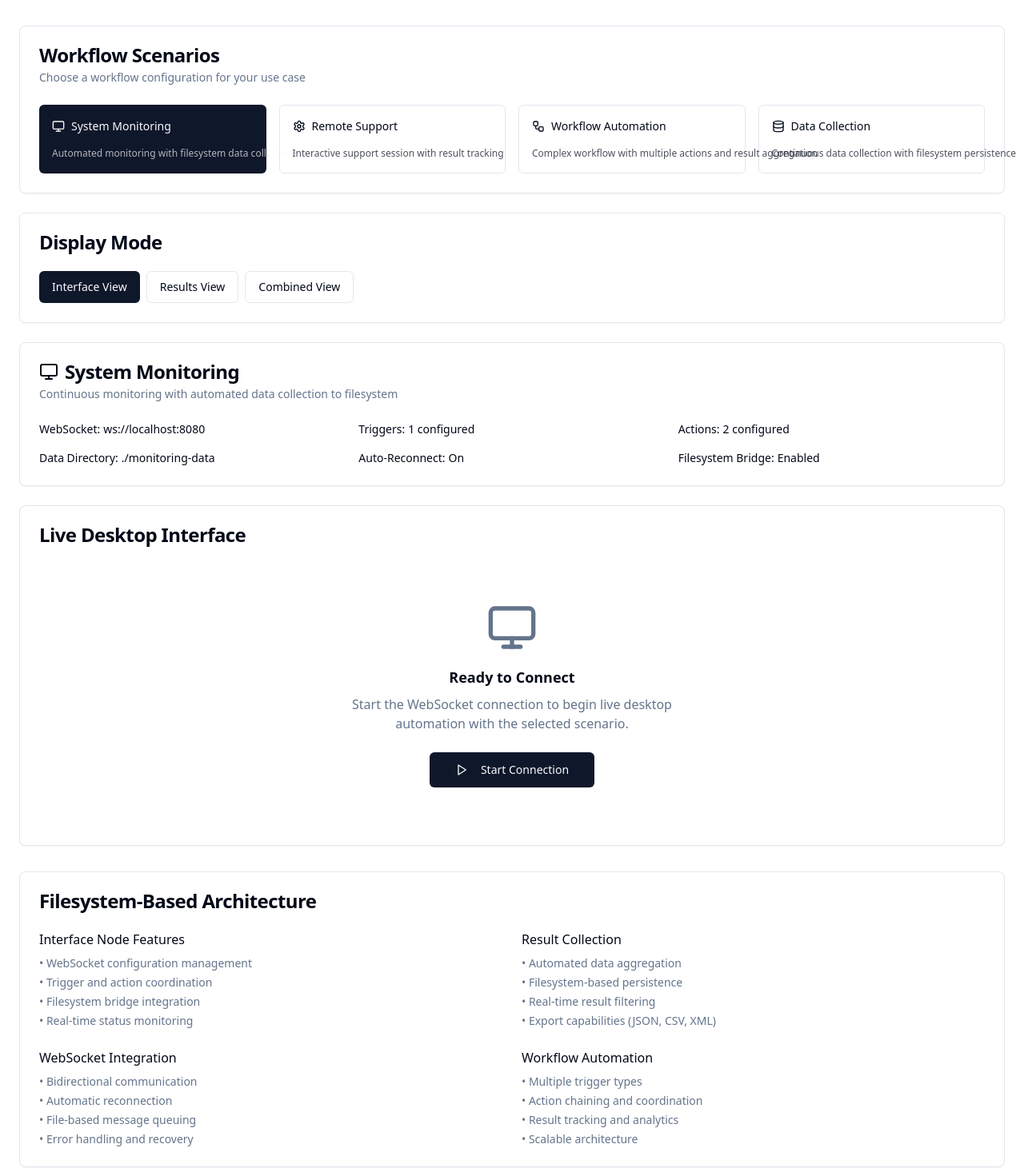
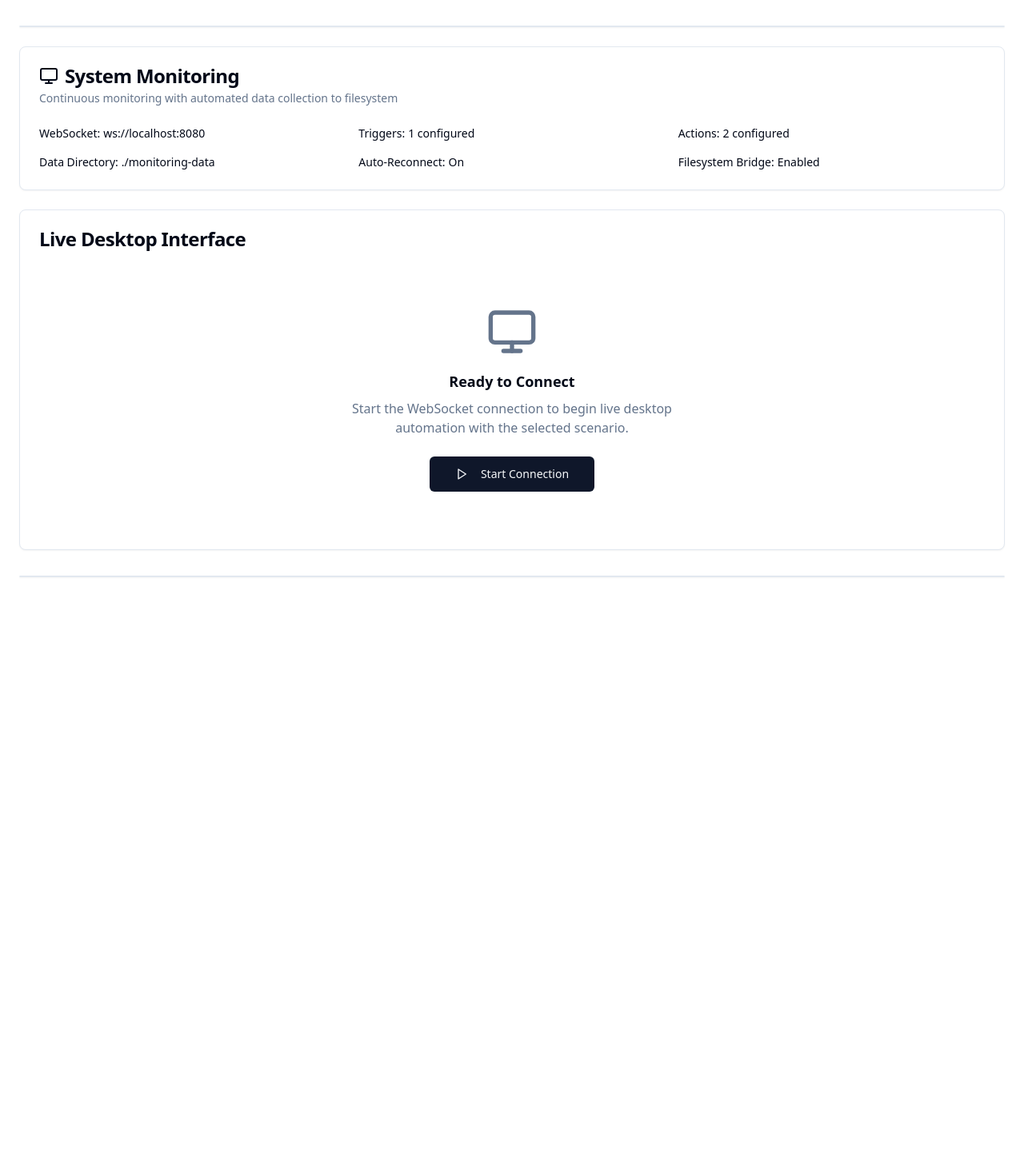
Before and after one commit to Flissel/Automation_ui, a React (Vite) app: page /live-desktop in a window 1280 px wide. Shown: the part 84-1550 px from the top of the page at 80% size. After the commit the page ends 830 px from the top, so only its background shows below. Built offline with nearby package versions, Linux system fonts and the light colour scheme.

Commit message:
Visual edit in Lovable
Edited UI in Lovable

```diff
--- a/src/pages/LiveDesktop.tsx
+++ b/src/pages/LiveDesktop.tsx
@@ -236,40 +236,10 @@ const LiveDesktop: React.FC = () => {
   // ============================================================================
 
   const renderScenarioSelector = () => <Card className="mb-6">
-      <CardHeader>
-        <CardTitle>Workflow Scenarios</CardTitle>
-        <CardDescription>Choose a workflow configuration for your use case</CardDescription>
-      </CardHeader>
-      <CardContent>
-        <div className="grid grid-cols-1 md:grid-cols-2 lg:grid-cols-4 gap-4">
-          {demoScenarios.map(scenario => <Button key={scenario.id} variant={selectedScenario === scenario.id ? "default" : "outline"} className="h-auto p-4 flex-col items-start space-y-2" onClick={() => setSelectedScenario(scenario.id)}>
-              <div className="flex items-center space-x-2 w-full">
-                {scenario.icon}
-                <span className="font-medium">{scenario.title}</span>
-              </div>
-              <p className="text-xs text-left opacity-70">{scenario.description}</p>
-            </Button>)}
-        </div>
-      </CardContent>
+
+
     </Card>;
-  const renderViewModeSelector = () => <Card className="mb-6">
-      <CardHeader>
-        <CardTitle>Display Mode</CardTitle>
-      </CardHeader>
-      <CardContent>
-        <div className="flex space-x-2">
-          <Button variant={viewMode === 'interface' ? "default" : "outline"} onClick={() => setViewMode('interface')}>
-            Interface View
-          </Button>
-          <Button variant={viewMode === 'results' ? "default" : "outline"} onClick={() => setViewMode('results')}>
-            Results View
-          </Button>
-          <Button variant={viewMode === 'combined' ? "default" : "outline"} onClick={() => setViewMode('combined')}>
-            Combined View
-          </Button>
-        </div>
-      </CardContent>
-    </Card>;
+  const renderViewModeSelector = () => {};
   const renderScenarioInfo = () => <Card className="mb-6">
       <CardHeader>
         <CardTitle className="flex items-center space-x-2">
@@ -431,49 +401,8 @@ const LiveDesktop: React.FC = () => {
 
         {/* Implementation Guide */}
         <Card>
-          <CardHeader>
-            <CardTitle>Filesystem-Based Architecture</CardTitle>
-          </CardHeader>
-          <CardContent>
-            <div className="grid grid-cols-1 md:grid-cols-2 gap-6">
-              <div>
-                <h4 className="font-medium mb-2">Interface Node Features</h4>
-                <ul className="text-sm text-muted-foreground space-y-1">
-                  <li>• WebSocket configuration management</li>
-                  <li>• Trigger and action coordination</li>
-                  <li>• Filesystem bridge integration</li>
-                  <li>• Real-time status monitoring</li>
-                </ul>
-              </div>
-              <div>
-                <h4 className="font-medium mb-2">Result Collection</h4>
-                <ul className="text-sm text-muted-foreground space-y-1">
-                  <li>• Automated data aggregation</li>
-                  <li>• Filesystem-based persistence</li>
-                  <li>• Real-time result filtering</li>
-                  <li>• Export capabilities (JSON, CSV, XML)</li>
-                </ul>
-              </div>
-              <div>
-                <h4 className="font-medium mb-2">WebSocket Integration</h4>
-                <ul className="text-sm text-muted-foreground space-y-1">
-                  <li>• Bidirectional communication</li>
-                  <li>• Automatic reconnection</li>
-                  <li>• File-based message queuing</li>
-                  <li>• Error handling and recovery</li>
-                </ul>
-              </div>
-              <div>
-                <h4 className="font-medium mb-2">Workflow Automation</h4>
-                <ul className="text-sm text-muted-foreground space-y-1">
-                  <li>• Multiple trigger types</li>
-                  <li>• Action chaining and coordination</li>
-                  <li>• Result tracking and analytics</li>
-                  <li>• Scalable architecture</li>
-                </ul>
-              </div>
-            </div>
-          </CardContent>
+
+
         </Card>
       </div>
     </div>;
```
